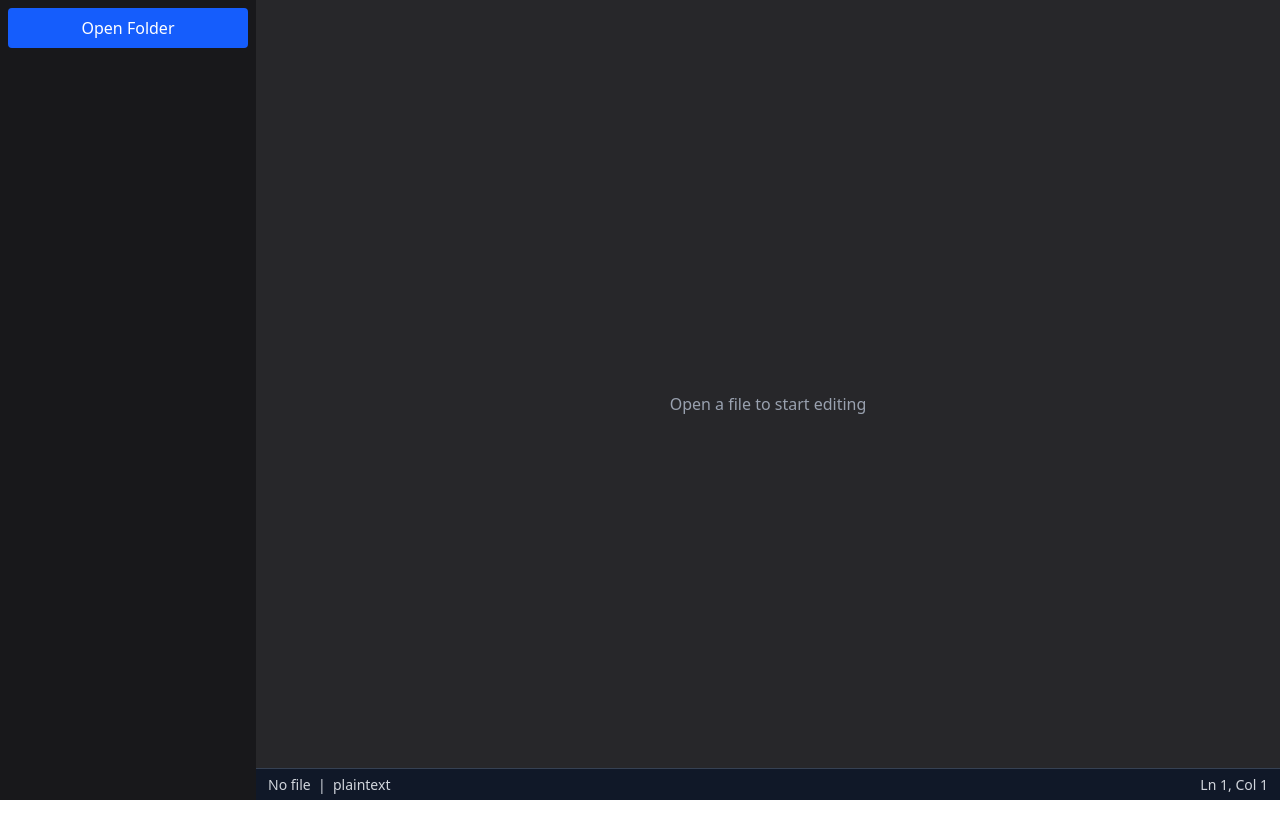
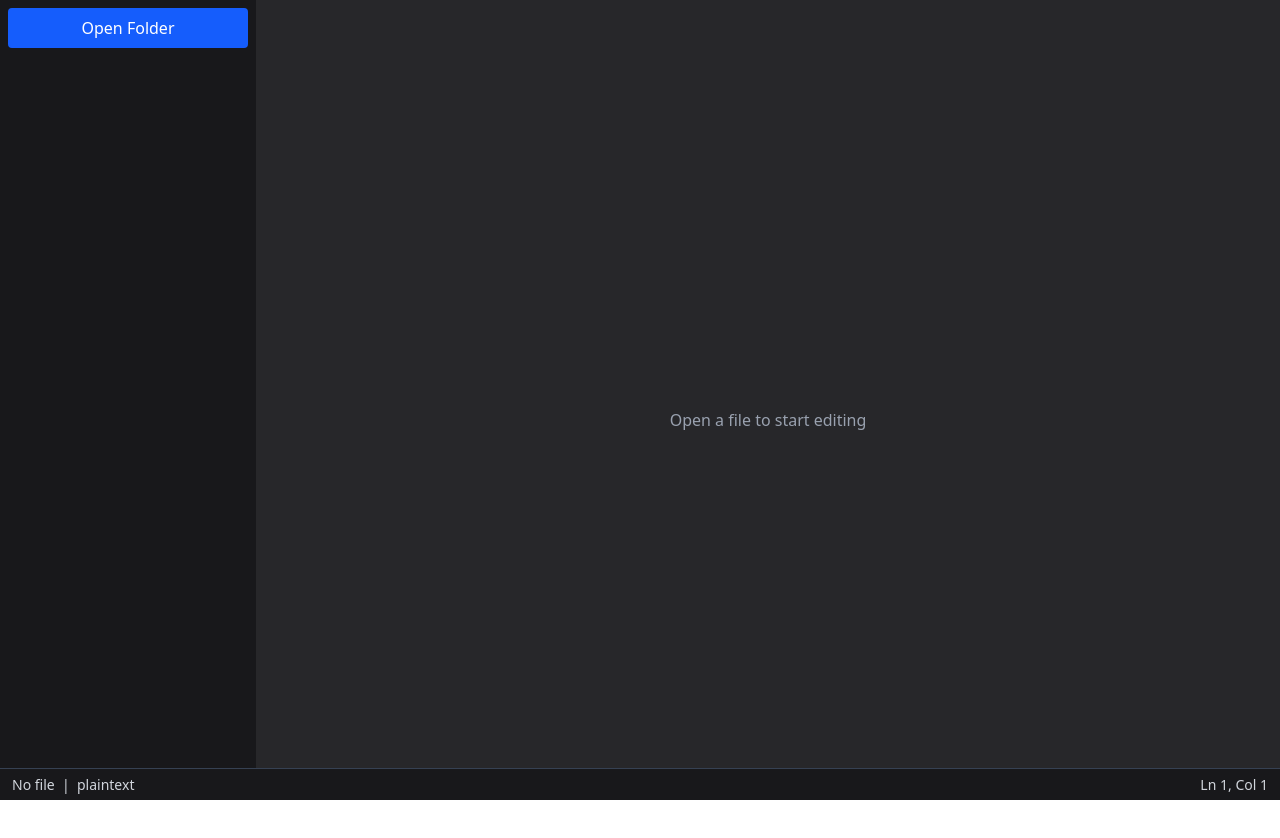
Before and after one commit to agha-naveed/darkfox-ide, a React (Vite) app in the folder ide-interface/: page / in a window 1280 px wide. Built offline with nearby package versions, Linux system fonts and the light colour scheme.

Commit message:
status bar

```diff
--- a/ide-interface/src/components/StatusBar.jsx
+++ b/ide-interface/src/components/StatusBar.jsx
@@ -17,7 +17,7 @@ export default function StatusBar({ fileName, language, editor }) {
   }, [editor]);
 
   return (
-    <div className="h-8 bg-gray-900 text-gray-300 flex justify-between items-center px-3 text-sm border-t border-gray-700">
+    <div className="h-8 fixed w-full bottom-0 left-0 bg-zinc-900 text-gray-300 flex justify-between items-center px-3 text-sm border-t border-gray-700">
       <div>
         {fileName || "No file"} &nbsp;|&nbsp; {language || "Plaintext"}
       </div>
--- a/ide-interface/src/index.css
+++ b/ide-interface/src/index.css
@@ -1,5 +1,8 @@
 @import "tailwindcss";
 
+html {
+  overflow: hidden;
+}
 /* src/index.css */
 ::-webkit-scrollbar {
   width: 11px;
```
